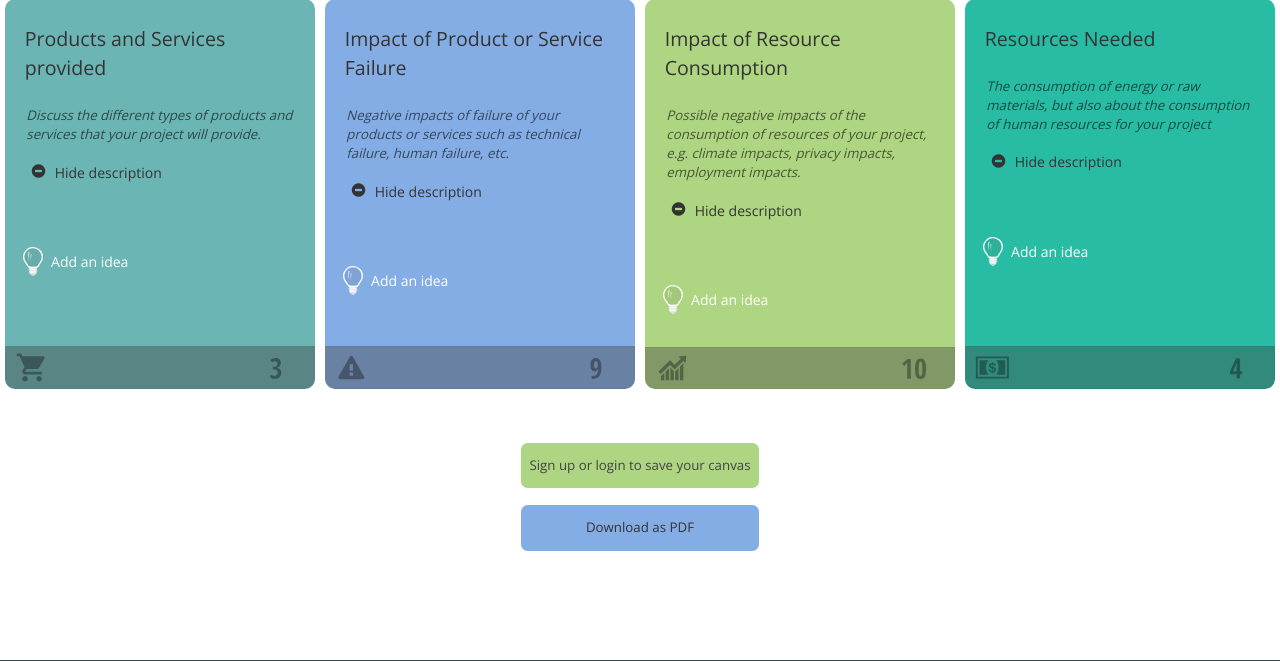
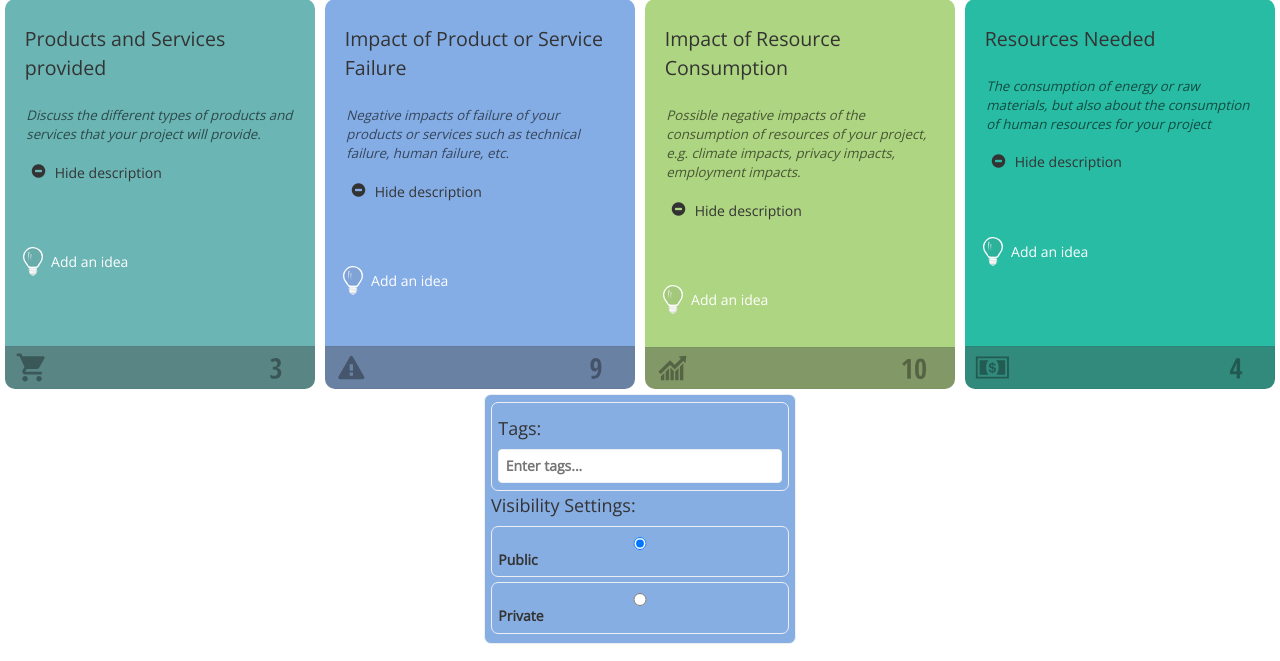
Before and after one commit to myersjo/ethics-canvas-docker, a PHP site: page /canvas/index.php in a window 1280 px wide. Shown: the part 1024-1685 px from the top of the page. Run offline with PHP 8.4, Linux system fonts and the light colour scheme; data that the repository does not hold is empty; some libraries are stand-ins or nearby versions.

Commit message:
email share finished

```diff
--- a/code/canvas/index.php
+++ b/code/canvas/index.php
@@ -697,7 +697,7 @@
             </div>
 
                 <!-- FORM BUTTON BOX -->
-                <?php if (!empty($name)) { ?>
+                <?php if (true) { ?>
 
 
                    <div class="tags">
--- a/code/canvas/js/canvas.js
+++ b/code/canvas/js/canvas.js
@@ -505,8 +505,10 @@ $(function() {
      $("input[name=privacy]").on("click", function() {
          if ($(this).val() == "Private") {
             $('#share-with-users').slideDown(400);
+            $('.tags').css("height","350px")
          } else {
              $('#share-with-users').slideUp();
+             $('.tags').css("height","250px")
          }
      });
 
```
Also changed, not shown: 1 other file.
